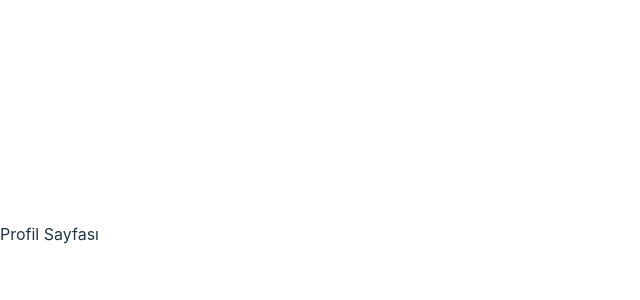
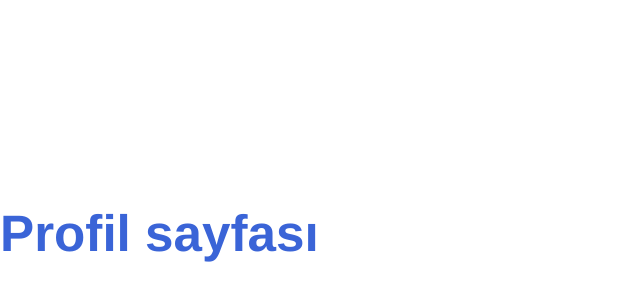
Before and after one commit to peekora-project/peekora-frontend, a React (Vite) app: page /profile in a window 1280 px wide. Shown: the part 166-466 px from the top of the page, without its empty margins (0-640 px from the left). Built offline with nearby package versions, Linux system fonts and the light colour scheme.

Commit message:
Sass css ekledim projenin still dosyaları sass css ile yapılacak.

```diff
--- a/package.json
+++ b/package.json
@@ -13,7 +13,8 @@
     "react": "^18.2.0",
     "react-dom": "^18.2.0",
     "react-helmet": "^6.1.0",
-    "react-router-dom": "^6.22.3"
+    "react-router-dom": "^6.22.3",
+    "sass": "^1.72.0"
   },
   "devDependencies": {
     "@types/react": "^18.2.64",
--- a/src/App.jsx
+++ b/src/App.jsx
@@ -1,4 +1,4 @@
-import './App.css'
+import './App.scss'
 import React, { Suspense, lazy } from 'react';
 import { BrowserRouter as Router, Route, Routes } from 'react-router-dom';
 
--- /dev/null
+++ b/src/App.scss
@@ -0,0 +1,7 @@
+$primaryColor: #3a64d7;
+$textColor: #000000;
+
+body {
+  font-family: 'Helvetica', sans-serif;
+  color: $primaryColor;
+}
--- a/src/pages/profile/Profile.jsx
+++ b/src/pages/profile/Profile.jsx
@@ -9,7 +9,7 @@ const Profile = () => {
              <meta name="description" content="Profil" />
         </Helmet>
 
-        Profil Sayfası
+        <h1>Profil sayfası</h1>
     </>
   )
 }
```
Also changed, not shown: src/App.css (deleted), src/pages/homepage/HomePage.scss (added), src/pages/profile/ProfileStyle.scss (added), 1 other file (tests, documents, lock files or other folders).
